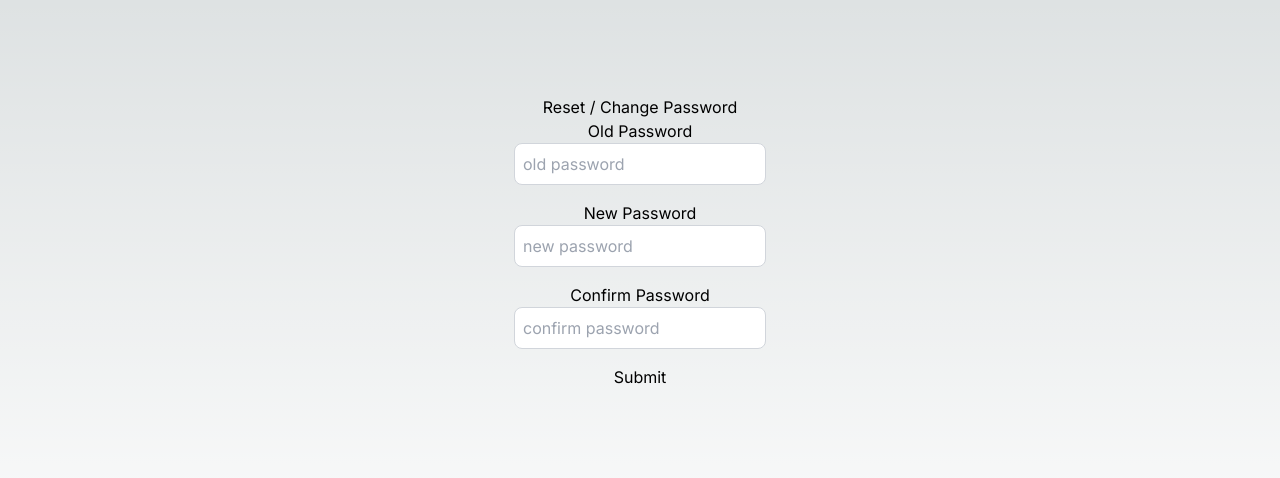
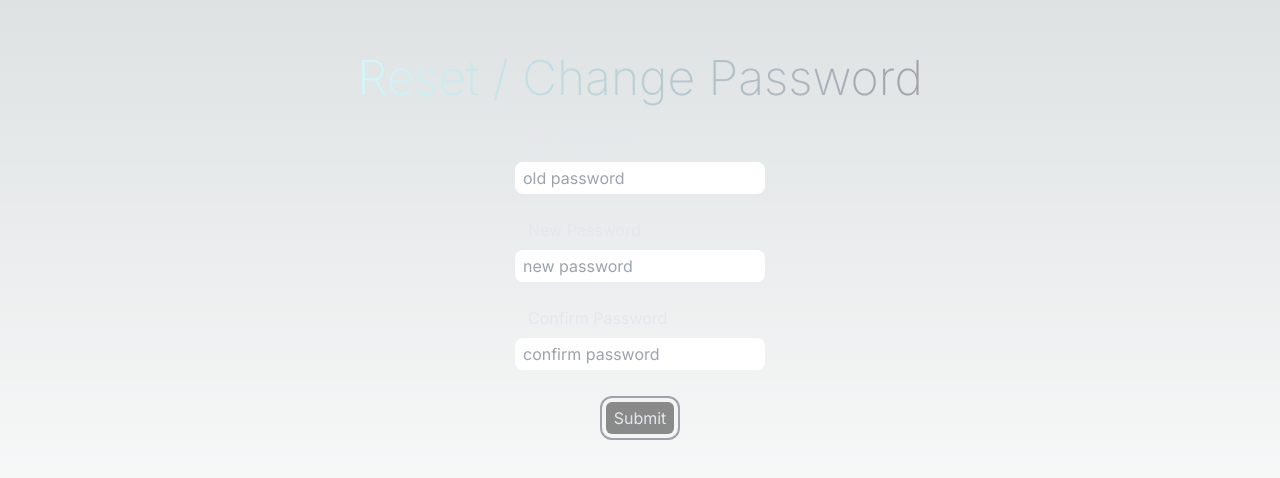
Before and after one commit to kmr-sahil/auth-w-next.js, a Next.js app: page /resetpassword in a window 1280 px wide. Shown: the part 158-636 px from the top of the page. Built offline with nearby package versions, Linux system fonts and the light colour scheme; no server answers.

Commit message:
made the verifyemail work

```diff
--- a/src/app/page.tsx
+++ b/src/app/page.tsx
@@ -6,6 +6,7 @@ export default function Home() {
       <div className="right-[35rem] top-[15rem] rotate-[160deg] absolute w-0 h-0 m-8 border-b-[50px] border-stone-700 border-x-[160px] border-x-transparent border-solid opacity-90 blur-xl"></div>
       <div className="right-[45rem] top-[14rem] rotate-90 absolute w-0 h-0 m-8 border-b-[50px] border-zinc-500 border-x-[40px] border-x-transparent border-solid opacity-90 blur-2xl"></div>
       <h1 className="text-primary">Welcome to Authentication Project</h1>
+
       <a className="btn-primary" href="https://github.com/kmr-sahil/auth-w-next.js">github repo...</a>
     </main>
   )
--- a/src/app/profile/page.tsx
+++ b/src/app/profile/page.tsx
@@ -38,7 +38,7 @@ export default function ProfilePage() {
         <div className="flex flex-col items-center justify-center min-h-screen py-2">
             <h1 className="text-primary">Profile</h1>
             <hr />
-            <h2 className="btn-primary">{data === 'nothing' ? "Nothing" : <Link href={`/profile/${data}`}>{data}
+            <h2 className="label text-center">{data === 'nothing' ? "Nothing" : <Link href={`/profile/${data}`}>{data}
             </Link>}</h2>
             <hr />
             <button onClick={onLogout} className="btn-primary">LogOut</button>
--- a/src/app/resetpassword/page.tsx
+++ b/src/app/resetpassword/page.tsx
@@ -43,11 +43,12 @@ export default function ResetPassword () {
 
     return(
         <div className="flex flex-col items-center justify-center min-h-screen py-2">
-            <h1>Reset / Change Password</h1>
+            <h1 className="text-primary">Reset / Change Password</h1>
 
-        <label htmlFor="password">Old Password</label>
+        <label htmlFor="password" className="label">Old Password</label>
         <input
-        className="p-2 border border-gray-300 rounded-lg mb-4 focus:outline-none focus:border-gray-600 text-black"
+        className="input
+        "
             id="password"
             type="password"
             value={password.oldPassword}
@@ -55,18 +56,20 @@ export default function ResetPassword () {
             placeholder="old password"
             />
 
-        <label htmlFor="password">New Password</label>
+        <label htmlFor="password" className="label">New Password</label>
         <input
-        className="p-2 border border-gray-300 rounded-lg mb-4 focus:outline-none focus:border-gray-600 text-black"
+        className="input
+        "
             id="password"
             type="password"
 
             placeholder="new password"
             />
 
-        <label htmlFor="password">Confirm Password</label>
+        <label htmlFor="password" className="label">Confirm Password</label>
         <input
-        className="p-2 border border-gray-300 rounded-lg mb-4 focus:outline-none focus:border-gray-600 text-black"
+        className="input
+        "
             id="password"
             type="password"
             value={password.newPassword}
@@ -74,7 +77,7 @@ export default function ResetPassword () {
             placeholder="confirm password"
             />
 
-        <button onClick={onSubmit}>Submit</button>
+        <button className="btn-primary" onClick={onSubmit}>Submit</button>
         </div>
     )
 }
--- a/src/app/signup/page.tsx
+++ b/src/app/signup/page.tsx
@@ -64,7 +64,7 @@ export default function SignUpPage() {
                 placeholder="password" />
 
             <button onClick={onSignup}
-                className="btn-primaryd">
+                className="btn-primary">
                 {disabled ? "No signup" : "Signup"}</button>
             <Link href="/login" className="btn-primary">Visit login page</Link>
         </div>
--- a/src/app/verifyemail/page.tsx
+++ b/src/app/verifyemail/page.tsx
@@ -36,13 +36,13 @@ export default function VerifyEmailPage() {
     return (
         <div className="flex flex-col items-center justify-center min-h-screen py-2">
 
-            <h1 className="text-4xl">Verify Email</h1>
-            <h2 className="p-2 bg-orange-500 text-black">{token ? `${token}` : "no token"}</h2>
+            <h1 className="text-primary">Verify Email</h1>
+            <h2 className="label">{token ? `${token}` : "no token"}</h2>
 
             {verified && (
                 <div>
-                    <h2 className="text-2xl">Email Verified</h2>
-                    <Link href="/login">
+                    <h2 className="label">Email Verified</h2>
+                    <Link href="/login" className="btn-primary">
                         Login
                     </Link>
                 </div>
--- a/src/helpers/mailer.ts
+++ b/src/helpers/mailer.ts
@@ -30,7 +30,7 @@ export const sendEmail = async({email, emailType, userId}:any) => {
 
 
         const mailOptions = {
-            from: 'hitesh@gmail.com',
+            from: 'dooodlegamer@gmail.com',
             to: email,
             subject: emailType === "VERIFY" ? "Verify your email" : "Reset your password",
             html: `<p>Click <a href="${process.env.DOMAIN}/verifyemail?token=${hashedToken}">here</a> to ${emailType === "VERIFY" ? "verify your email" : "reset your password"}
```
